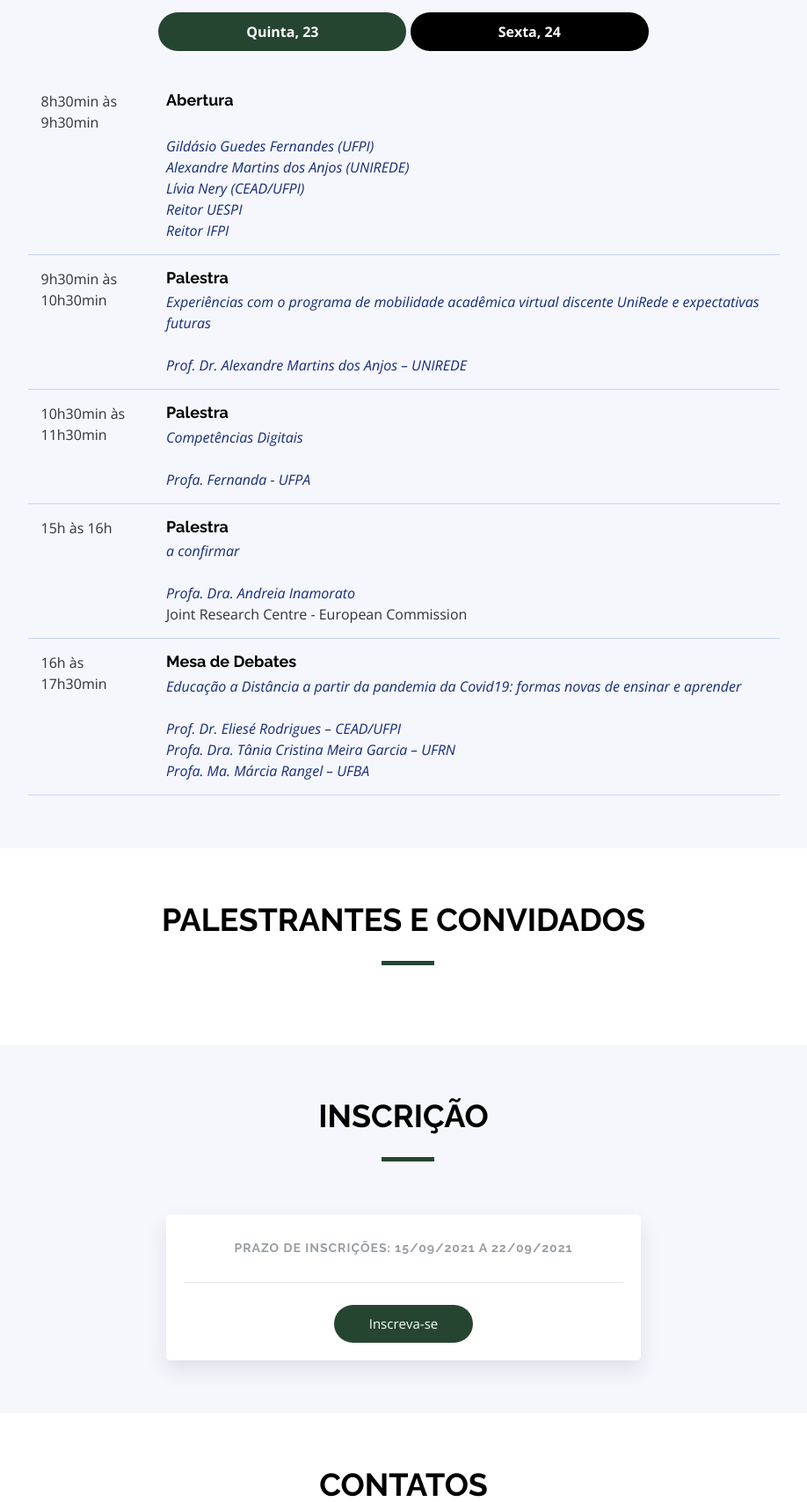
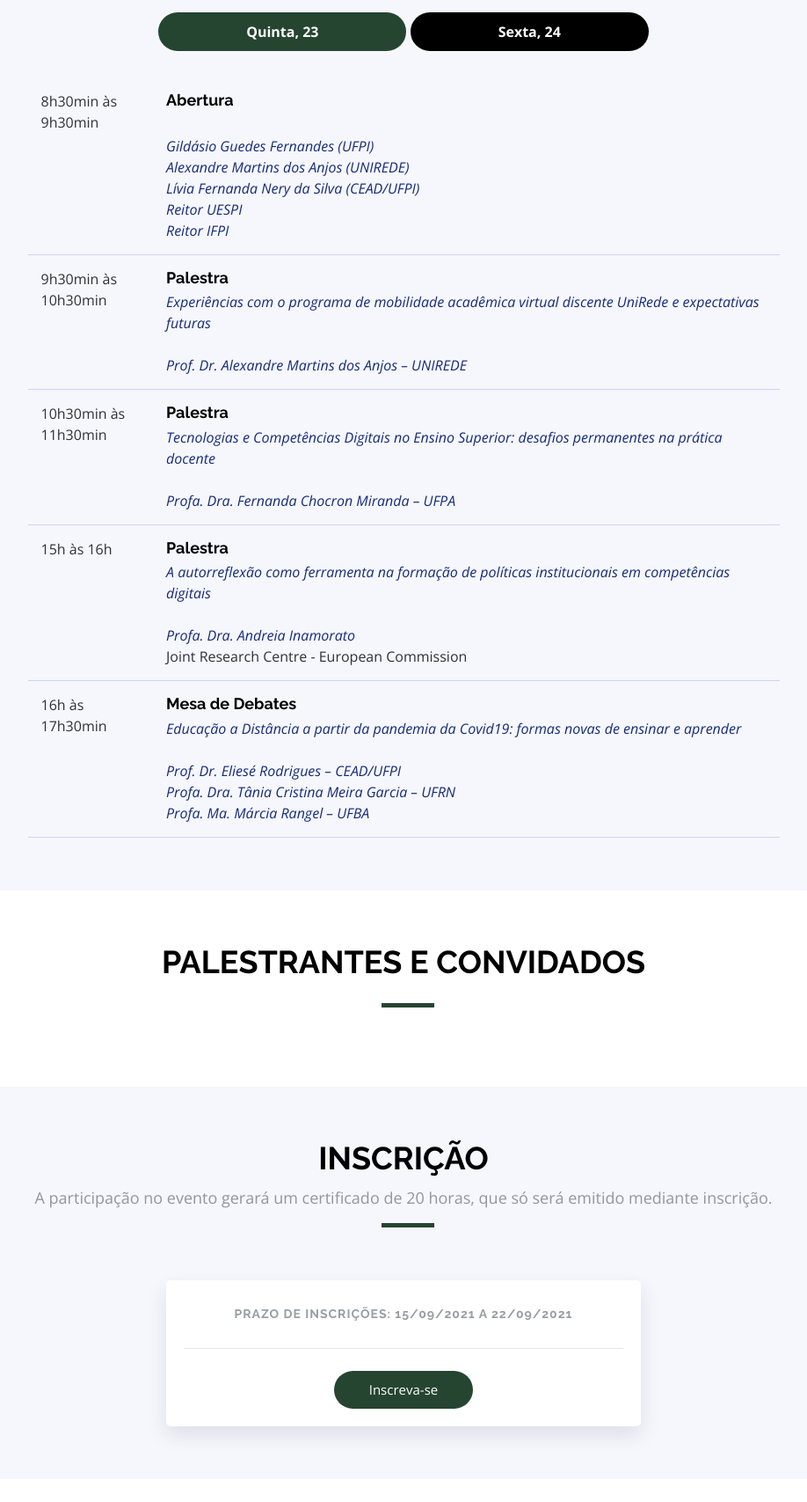
Before and after one commit to Francisco-Jair/site_eventos, a Django app: page / in a window 1280 px wide. Shown: the part 1840-3547 px from the top of the page at 88% size, without its empty margins (181-1099 px from the left). Run offline with Django 3.2, Linux system fonts and the light colour scheme; data that the repository does not hold is empty; some libraries are stand-ins or nearby versions.

Commit message:
Atualiza programação

```diff
--- a/core/templates/index.html
+++ b/core/templates/index.html
@@ -17,7 +17,7 @@
     <div class="intro-container wow fadeIn">
       <h1 class="mb-4 pb-0"><span>Seminário Regional UniRede Nordeste</span></h1>
       <h1 class="mb-4 pb-0" style="color: #000000">II Simpósio Nordestino de Mídias Digitais para Educação</h1>
-      <p class="mb-4 pb-0" style="color: #000000">23 e 24 de Setembro<br>Evento On-line<br><br>Educação a Distância a partir da pandemia da Covid-19: formas novas de ensinar e aprender</p>
+      <p class="mb-4 pb-0" style="color: #000000">23 e 24 de Setembro de 2021<br>Evento On-line<br><br>Educação a Distância a partir da pandemia da Covid-19: formas novas de ensinar e aprender</p>
       <a href="#about" class="about-btn scrollto">Sobre o Evento</a>
     </div>
   </section>
@@ -91,7 +91,7 @@
                 <br>
                 <p>Gildásio Guedes Fernandes (UFPI)</p>
                 <p>Alexandre Martins dos Anjos (UNIREDE)</p>
-                <p>Lívia Nery (CEAD/UFPI)</p>
+                <p>Lívia Fernanda Nery da Silva (CEAD/UFPI)</p>
                 <p>Reitor UESPI</p>
                 <p>Reitor IFPI</p>
               </div>
@@ -111,9 +111,9 @@
               <div class="col-md-2"><time>10h30min às 11h30min</time></div>
               <div class="col-md-10">
                 <h4>Palestra</h4>
-                <p>Competências Digitais</p>
+                <p>Tecnologias e Competências Digitais no Ensino Superior: desafios permanentes na prática docente </p>
                 <br>
-                <p>Profa. Fernanda - UFPA</p>
+                <p>Profa. Dra. Fernanda Chocron Miranda – UFPA</p>
               </div>
             </div>
 
@@ -121,7 +121,7 @@
               <div class="col-md-2"><time>15h às 16h</time></div>
               <div class="col-md-10">
                 <h4>Palestra</h4>
-                <p>a confirmar</p>
+                <p>A autorreflexão como ferramenta na formação de políticas institucionais em competências digitais</p>
                 <br>
                 <p>Profa. Dra. Andreia Inamorato</p>
                 <span>Joint Research Centre - European Commission</span>
@@ -255,6 +255,7 @@
 
         <div class="section-header">
           <h2>Inscrição</h2>
+          <p>A participação no evento gerará um certificado de 20 horas, que só será emitido mediante inscrição.</p>
         </div>
 
         <div class="row d-flex justify-content-center">
```
